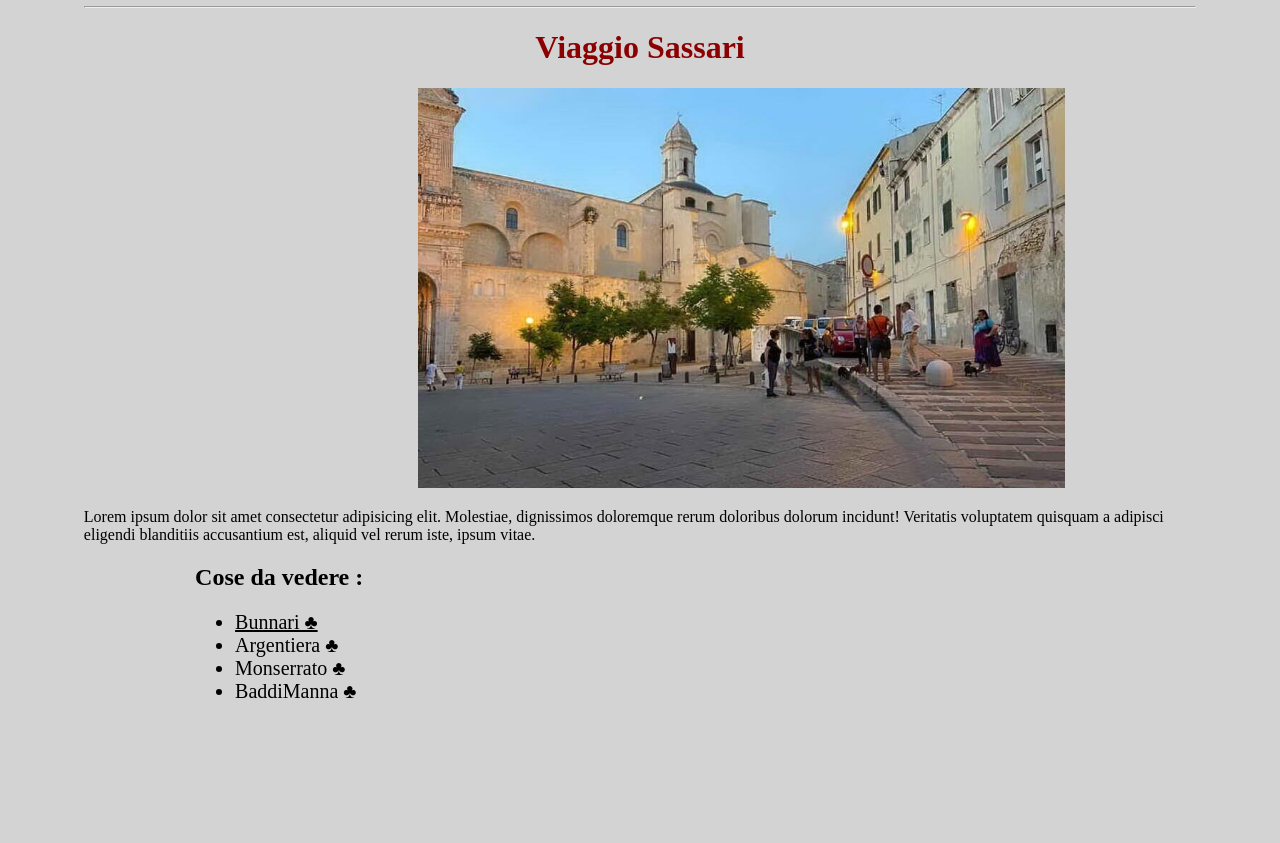
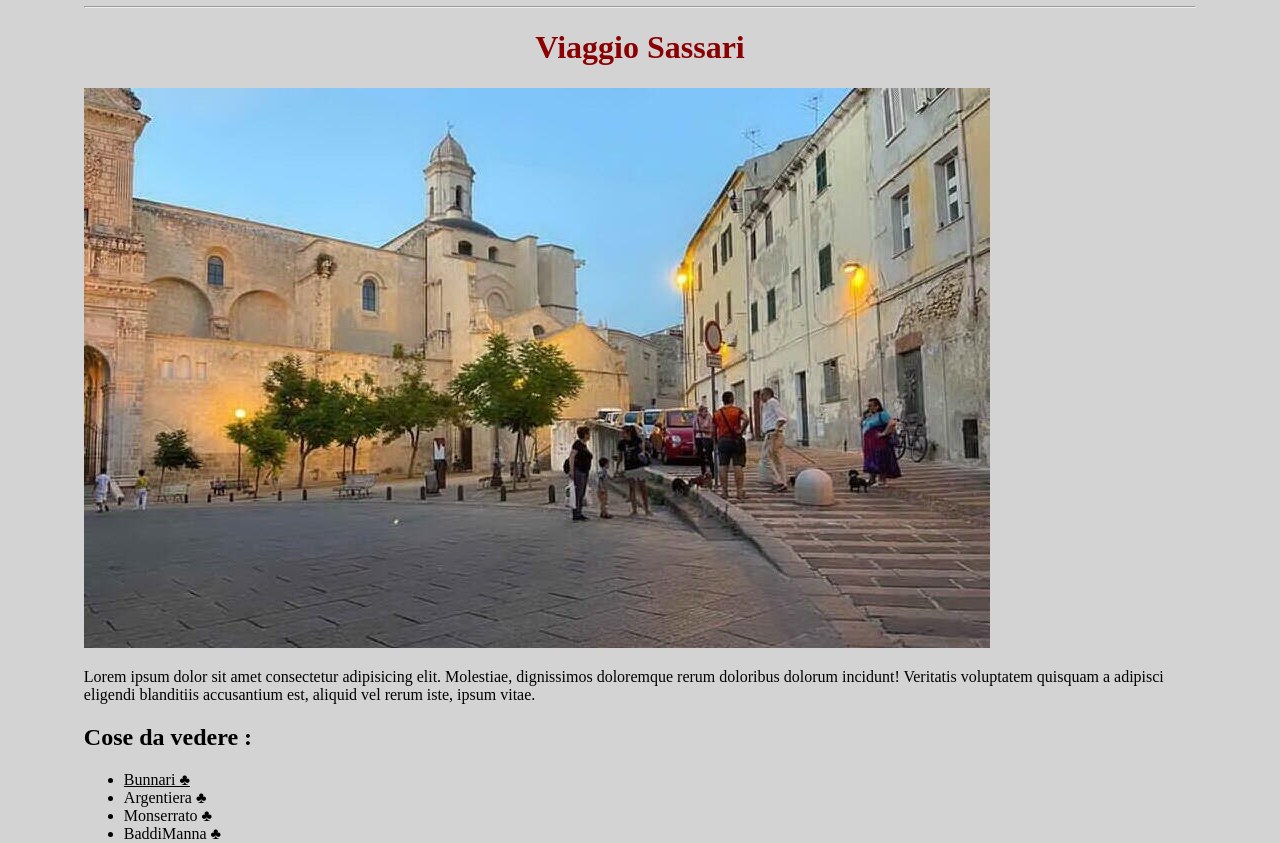
Before and after one commit to Gabriele131099/html-london-trip, a plain HTML site: page bonus.html in a window 1280 px wide. Shown: the part 44-887 px from the top of the page. Before the commit the page ends 800 px from the top, so only its background shows below. Drawn offline with Linux system fonts and the light colour scheme.

Commit message:
Pagina Bonus

```diff
--- a/bonus.html
+++ b/bonus.html
@@ -17,7 +17,7 @@
 
             <h1 style= "text-align: center;"> <font color = "darkred" >Viaggio Sassari</font> </h1>
 
-            <img style="margin-left: 30%;" height="400px" src="sassari1.jpg" alt="Foto Sassari">
+            <img   src="sassari1.jpg" alt="Foto Sassari">
 
             <p>Lorem ipsum dolor sit amet consectetur adipisicing elit. Molestiae, dignissimos doloremque rerum doloribus dolorum incidunt! Veritatis voluptatem quisquam a adipisci eligendi blanditiis accusantium est, aliquid vel rerum iste, ipsum vitae.</p>
         </header>
@@ -25,8 +25,8 @@
         <main>
 
 
-            <h2 style="margin-left: 10%;">Cose da vedere :</h2>
-            <ul style="font-size: 20px; margin-left: 10%;">
+            <h2>Cose da vedere :</h2>
+            <ul>
                 <li><a style="color: black;" href="#">Bunnari &clubs;</a> </li>
                 <li>Argentiera &clubs; </li>
                 <li>Monserrato &clubs; </li>
```
